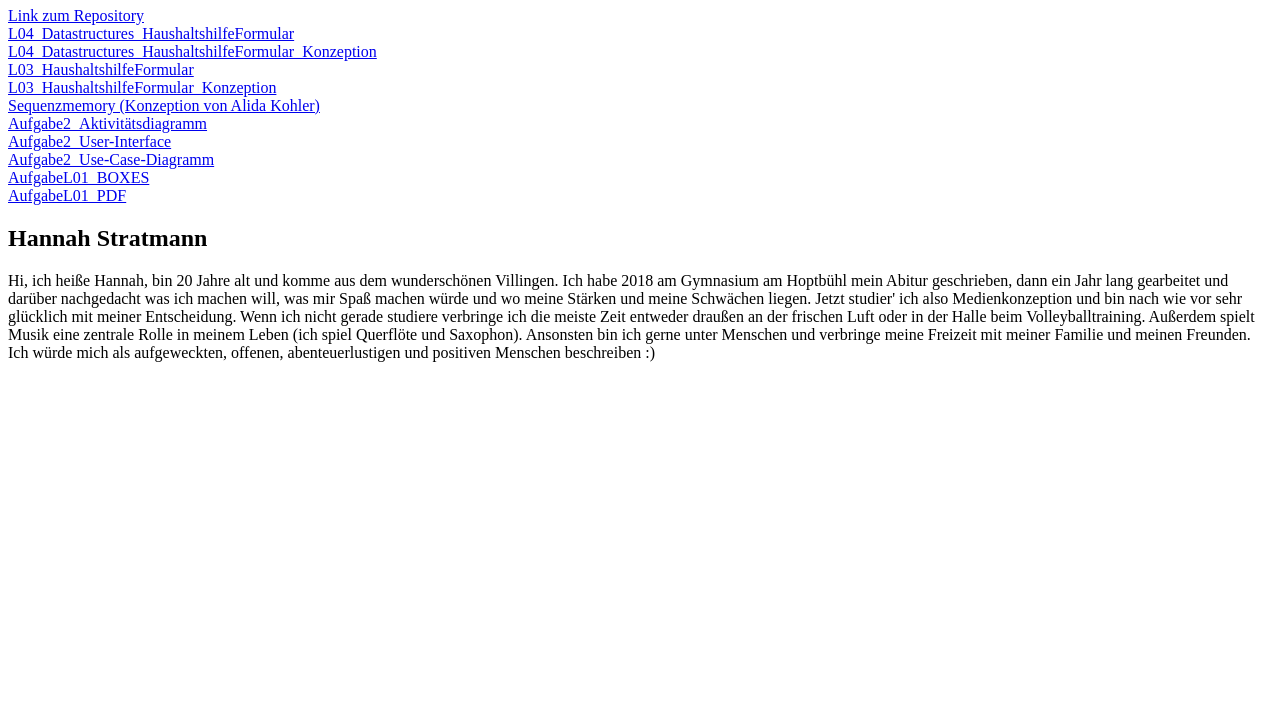
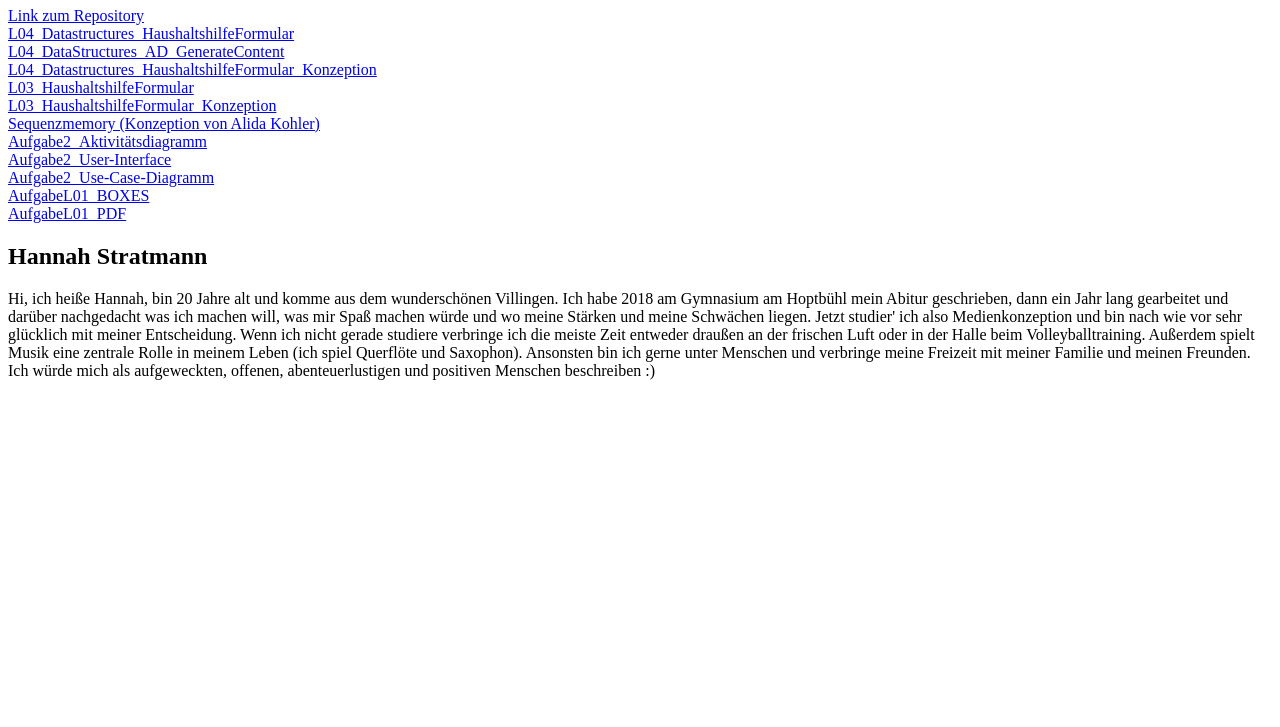
Before and after one commit to Hannah257/EIA2, a plain HTML site: page Steckbrief/steckbrief.htm in a window 1280 px wide. Shown: the part 73-800 px from the top of the page. Drawn offline with Linux system fonts and the light colour scheme.

Commit message:
git commit -m "AD_generateContent"

```diff
--- a/Steckbrief/steckbrief.htm
+++ b/Steckbrief/steckbrief.htm
@@ -11,6 +11,7 @@
 <nav><a href="https://github.com/Hannah257/EIA2_SoSe2020" target="_blank">Link zum Repository</a></nav>
 
 <nav><a href="../L04_Datastructures Haushaltshilfe Formular/L04.html" target="_blank">L04_Datastructures_HaushaltshilfeFormular</a></nav>
+<nav><a href="../L04_Datastructures Haushaltshilfe Formular/L04_Konzeption/L04_DataStructures_AD_GenerateContent.pdf" target="_blank">L04_DataStructures_AD_GenerateContent</a></nav>
 <nav><a href="../L04_Datastructures Haushaltshilfe Formular/L04_Konzeption/Konzeption_L04_DataStructures.pdf" target="_blank">L04_Datastructures_HaushaltshilfeFormular_Konzeption</a></nav>
 <nav><a href="../L03_Haushaltshilfe Formular/Haushaltshilfe.html" target="_blank">L03_HaushaltshilfeFormular</a></nav>
 <nav><a href="../L03_Haushaltshilfe Formular/L03_Konzeption/L03_HaushaltshilfeFormular_Konzeption.pdf" target="_blank">L03_HaushaltshilfeFormular_Konzeption</a></nav>
```
Also changed, not shown: L04_Datastructures Haushaltshilfe Formular/L04_Konzeption/L04_Aktivitätsdiagramm(1).jpg (added), L04_Datastructures Haushaltshilfe Formular/L04_Konzeption/L04_Aktivitätsdiagramm(2).jpg (added), 1 other file.
